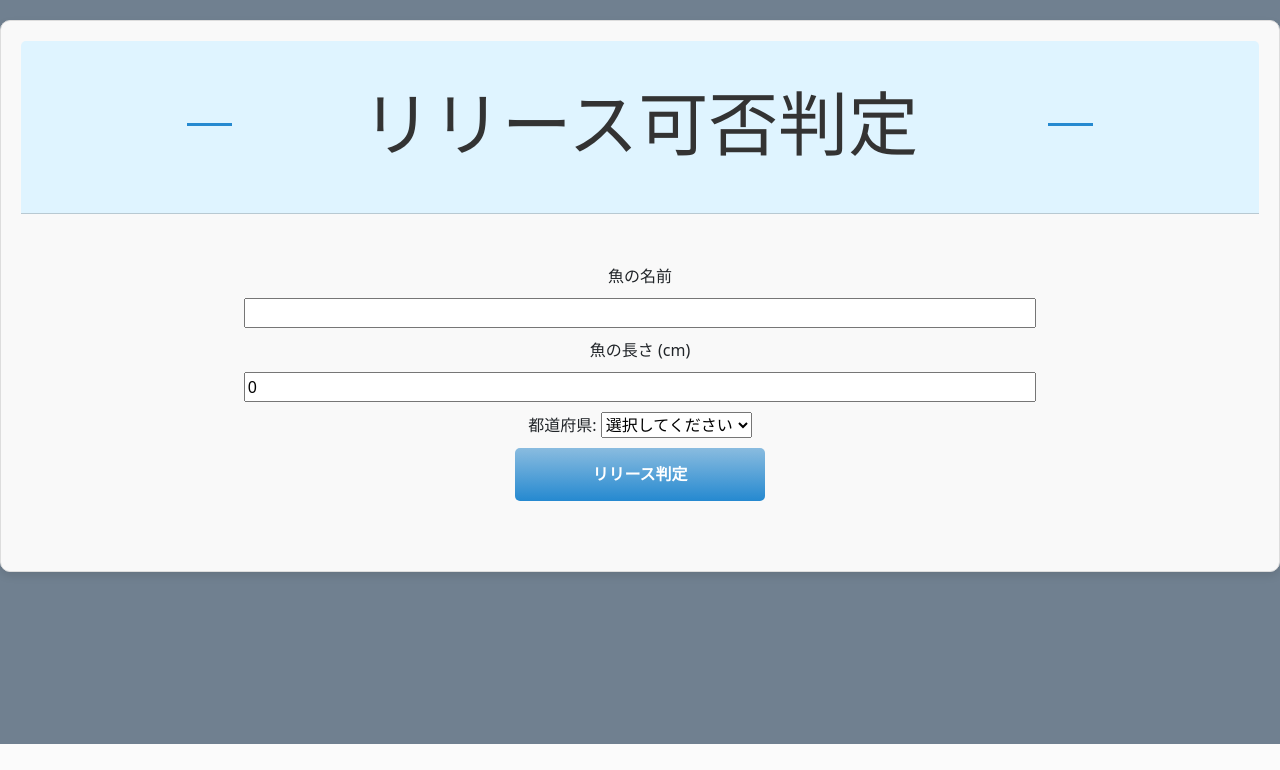
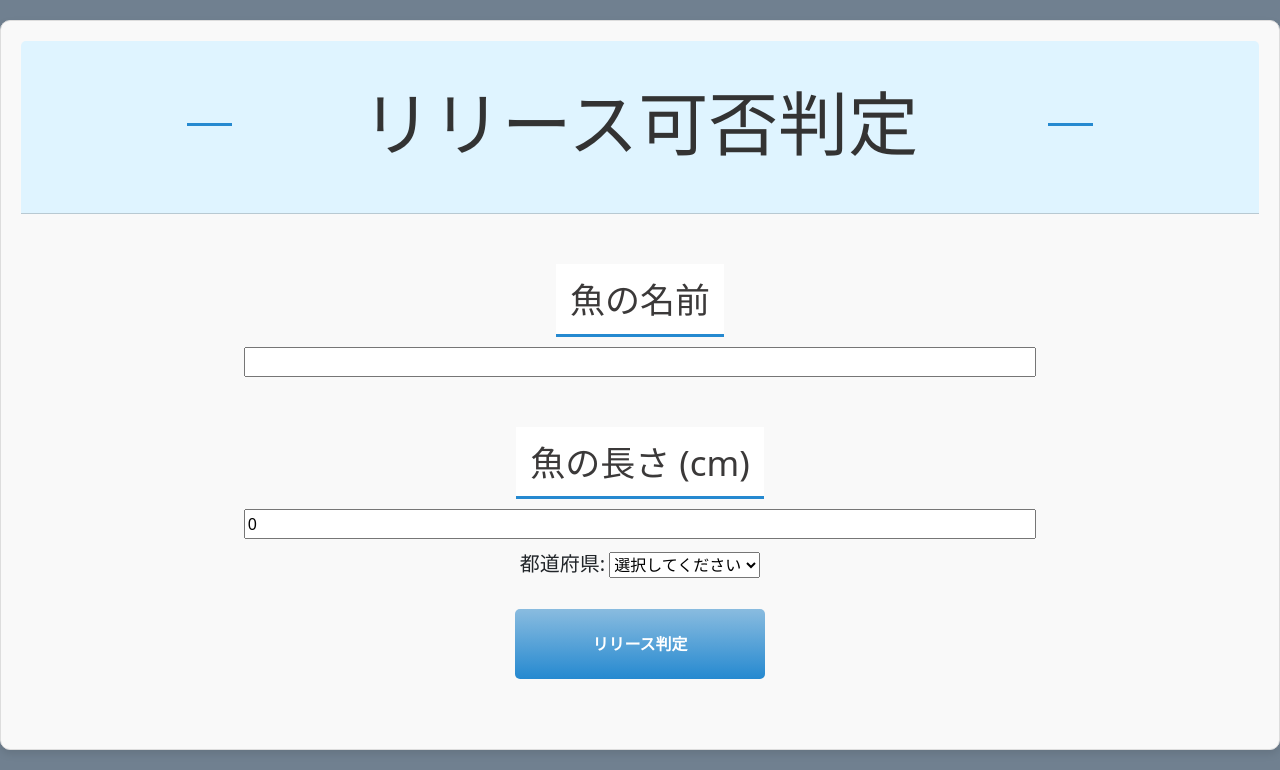
Before and after one commit to Reirei501/ProjectC-2024-FishRelease, a Flask app: page /release/ in a window 1280 px wide. Shown: the part 56-826 px from the top of the page. Before the commit the page ends 800 px from the top, so only its background shows below. Run offline with Flask 3, Linux system fonts and the light colour scheme.

Commit message:
Update style.css

```diff
--- a/static/style.css
+++ b/static/style.css
@@ -112,6 +112,7 @@ input[type="file"] {
     justify-content: center;
     align-items: center;
     width: 250px;
+    height: 70px;
     margin: 50 auto;
     padding: .9em 2em;
     border: none;
@@ -174,8 +175,8 @@ h2{
 
 h3{
     text-align: center;
-    color: rgba(114, 104, 104, 0.342);
-    font-size: 40px;
+    color: rgba(29, 26, 26, 0.865);
+    font-size: 30px;
     padding:10px .4em .2em;
     border-bottom: 3px solid #2589d0;
     background-color: #ffffff;
@@ -189,6 +190,31 @@ p{
     font-size: 20px;
     background-color: #ffffff;
 }
+
+.fish_name{
+    text-align: center;
+    color: rgba(29, 26, 26, 0.865);
+    font-size: 35px;
+    padding:10px .4em .2em;
+    border-bottom: 3px solid #2589d0;
+    background-color: #ffffff;
+}
+
+.fish_length{
+    text-align: center;
+    color: rgba(29, 26, 26, 0.865);
+    font-size: 35px;
+    padding:10px .4em .2em;
+    border-bottom: 3px solid #2589d0;
+    background-color: #ffffff;
+    margin-top: 40px;
+}
+
+.prefecture{
+    font-size: 20px;
+    margin-bottom: 20px;
+}
+
 /* Card全体のスタイル */
 .card {
     border: 1px solid #ddd;
```
